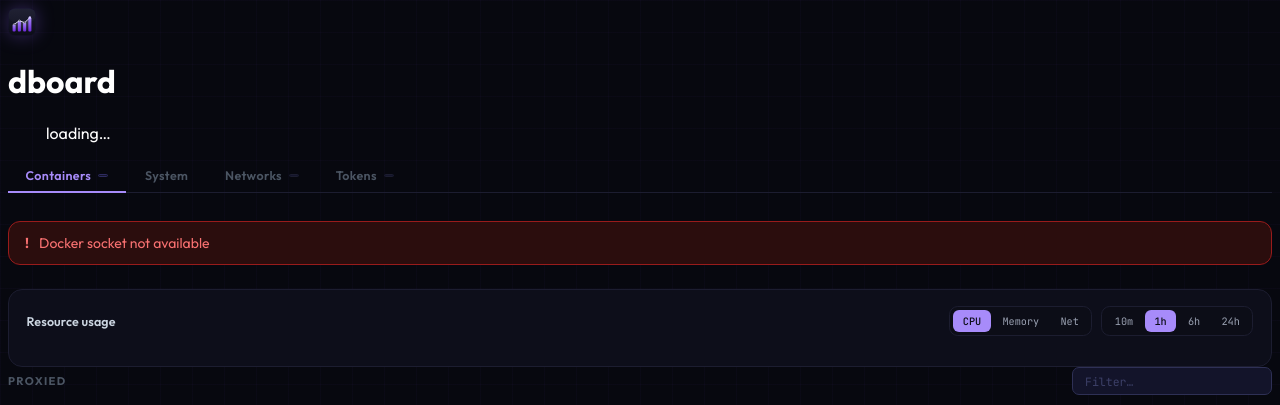
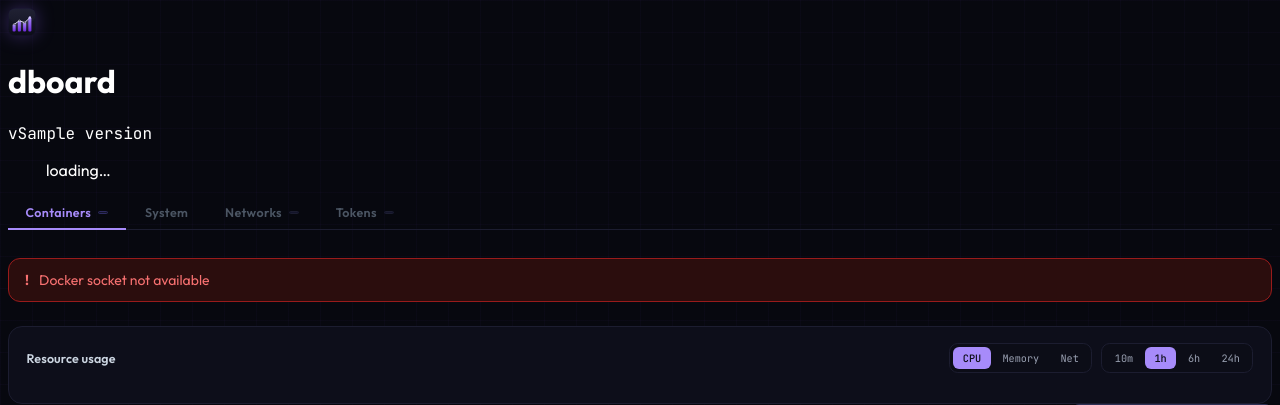
Before and after one commit to kozliatko/dboard, a FastAPI app: template app/templates/index.html in a window 1280 px wide. Shown: the top 405 px of the page. Run offline with FastAPI, Linux system fonts and the light colour scheme; the template is opened without the code that fills it: most values are stand-ins (such as "Sample title", 1, 10 or a date in 2020); data that the repository does not hold is empty; parts of the project's set-up code (start-up, migrations or seed data) failed here and were passed over.

Commit message:
feat: show release version in dashboard header
VERSION file at repo root is read at startup and rendered next to the
dboard logo. Dockerfile copies VERSION into the image at /VERSION.

Co-Authored-By: Claude Sonnet 4.6 <noreply@anthropic.com>
Claude-Session: https://claude.ai/code/session_01L5DYAh65t28XZLmmZM1gpL

```diff
--- a/app/main.py
+++ b/app/main.py
@@ -25,6 +25,15 @@ log = logging.getLogger("dboard")
 logging.basicConfig(level=logging.INFO, format="%(levelname)s %(name)s: %(message)s")
 
 _APP_DIR = os.path.dirname(os.path.abspath(__file__))
+
+def _read_version() -> str:
+    try:
+        vfile = os.path.join(os.path.dirname(_APP_DIR), "VERSION")
+        return open(vfile).read().strip()
+    except Exception:
+        return "dev"
+
+_VERSION = _read_version()
 
 # Ensure the web manifest is served with the spec-recommended MIME type
 mimetypes.add_type("application/manifest+json", ".webmanifest")
@@ -848,7 +857,7 @@ def _check_token_sync(td: dict) -> dict:
 
 @app.get("/", response_class=HTMLResponse)
 async def dashboard(request: Request):
-    return templates.TemplateResponse(request, "index.html")
+    return templates.TemplateResponse(request, "index.html", {"version": _VERSION})
 
 
 @app.get("/sw.js")
--- a/app/templates/index.html
+++ b/app/templates/index.html
@@ -570,6 +570,7 @@
         <img src="/static/icon.svg" alt="" width="28" height="28"
              style="filter:drop-shadow(0 0 9px #8b5cf955)">
         <h1 class="text-lg font-bold tracking-tight text-white">dboard</h1>
+        <span class="mono text-xs text-gray-600" style="margin-top:.2rem">v{{ version }}</span>
       </div>
       <p id="summary" class="text-sm text-gray-500" style="margin-left:2.375rem">loading…</p>
     </div>
```
Also changed, not shown: 2 other files.
